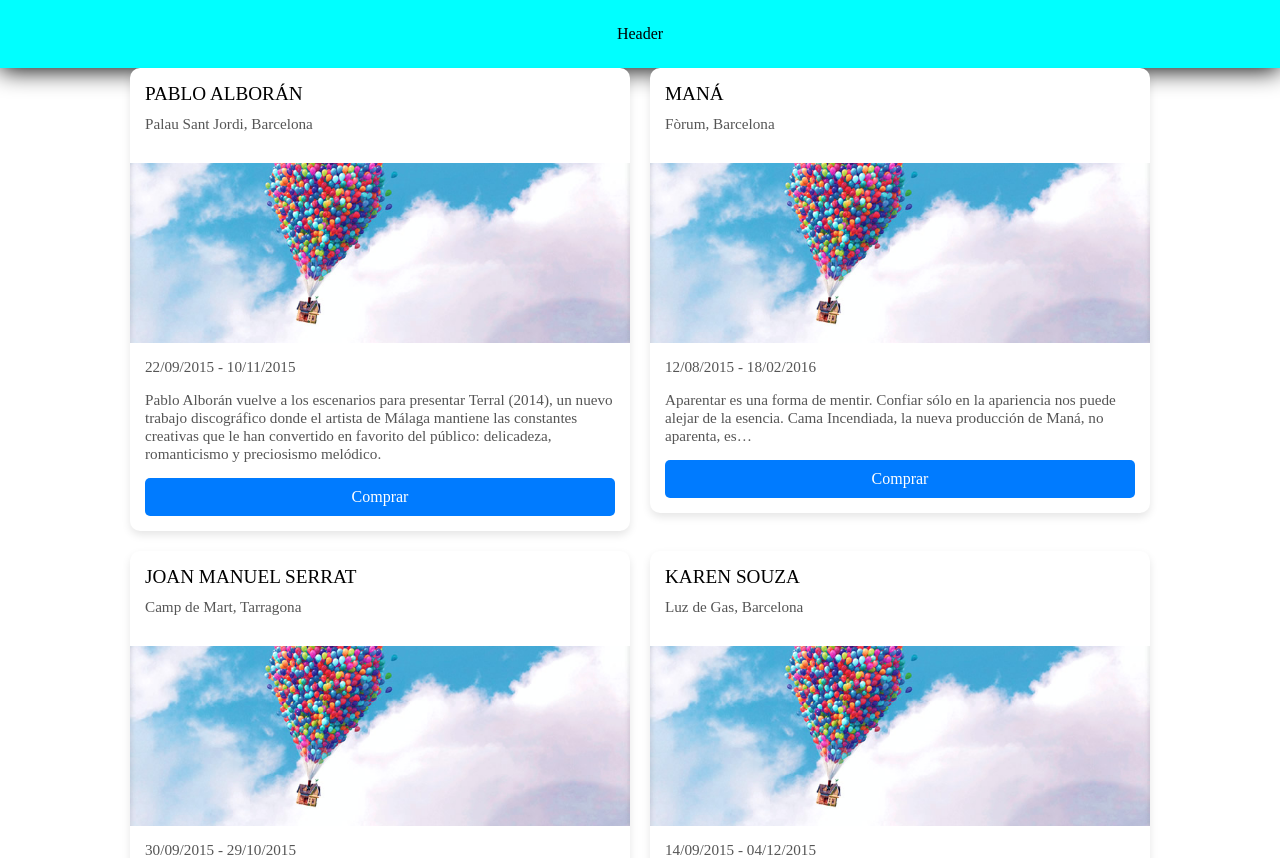
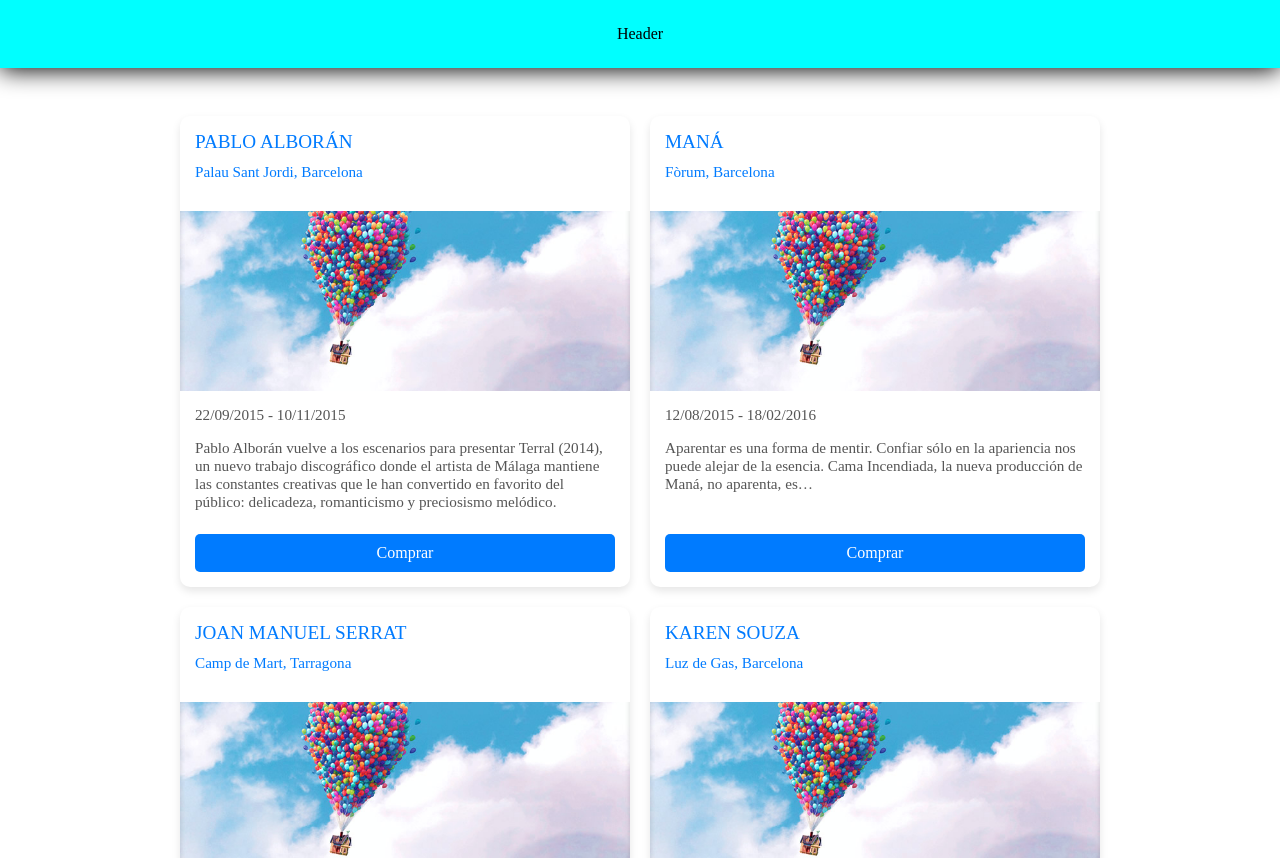
Before and after one commit to RodCevas/eventos, an Angular app: page / in a window 1280 px wide. Shown: the top 858 px of the page. Built offline with nearby package versions, Linux system fonts and the light colour scheme.

Commit message:
card styles

```diff
--- a/src/app/features/cartelera/cartelera.component.scss
+++ b/src/app/features/cartelera/cartelera.component.scss
@@ -1,6 +1,9 @@
 .card-grid {
+  max-width: 1400px;
+  margin-inline: auto;
   display: flex;
   flex-wrap: wrap;
   gap: 20px;
   justify-content: center;
+  padding: 3rem 1rem;
 }
--- a/src/app/features/cartelera/cartelera.component.ts
+++ b/src/app/features/cartelera/cartelera.component.ts
@@ -5,7 +5,7 @@
   signal,
 } from '@angular/core';
 import { CardComponent } from '../../shared/components/card/card.component';
-import { EVENTS } from '../../core/data-events';
+import { EVENTS } from '../../core/data/data-events';
 import { Event } from '../../core/models/event';
 
 @Component({
--- a/src/app/shared/components/card/card.component.html
+++ b/src/app/shared/components/card/card.component.html
@@ -1,7 +1,7 @@
 <div class="card">
   <div class="card-content">
     <h3>{{ event.title }}</h3>
-    <p>{{ event.place }}</p>
+    <p class="card-location">{{ event.place }}</p>
   </div>
   <img [src]="event.image" alt="Card Image" />
   <div class="card-content">
@@ -9,7 +9,7 @@
       <span>{{ event.startDate | date : "dd/MM/yyyy" }}</span> -
       <span>{{ event.endDate | date : "dd/MM/yyyy" }}</span>
     </p>
-    <p [innerHTML]="eventDescriptionSanitized"></p>
+    <p class="card-description" [innerHTML]="eventDescriptionSanitized"></p>
     <button>Comprar</button>
   </div>
 </div>
--- a/src/app/shared/components/card/card.component.scss
+++ b/src/app/shared/components/card/card.component.scss
@@ -2,39 +2,40 @@
   background: #fff;
   border-radius: 10px;
   box-shadow: 0 4px 8px rgba(0, 0, 0, 0.1);
-  width: 500px;
+  width: 100%;
+  max-width: 450px;
   display: flex;
   flex-direction: column;
   overflow: hidden;
-}
-
-.card img {
+  img {
     width: 100%;
     height: 180px;
     object-fit: cover;
   }
-
   .card-content {
     padding: 15px;
     flex: 1;
     display: flex;
     flex-direction: column;
     justify-content: space-between;
-}
-
-.card h3 {
+    h3 {
       margin-bottom: 10px;
       font-size: 1.2rem;
+      color: #007bff;
     }
-
-.card p {
+    .card-location {
+      color: #007bff;
+    }
+    p {
       flex: 1;
       font-size: 0.95rem;
       color: #555;
       margin-bottom: 15px;
     }
-
-.card button {
+    .card-description {
+      min-height: 80px;
+    }
+    button {
       padding: 10px;
       border: none;
       background: #007bff;
@@ -43,8 +44,9 @@
       cursor: pointer;
       font-size: 1rem;
       transition: background 0.3s;
-}
-
-.card button:hover {
+      &:hover {
         background: #0056b3;
       }
+    }
+  }
+}
```
Also changed, not shown: src/app/core/data/data-events.ts (renamed from src/app/core/data-events.ts). Lines whose indentation alone changed are shown as unchanged.
